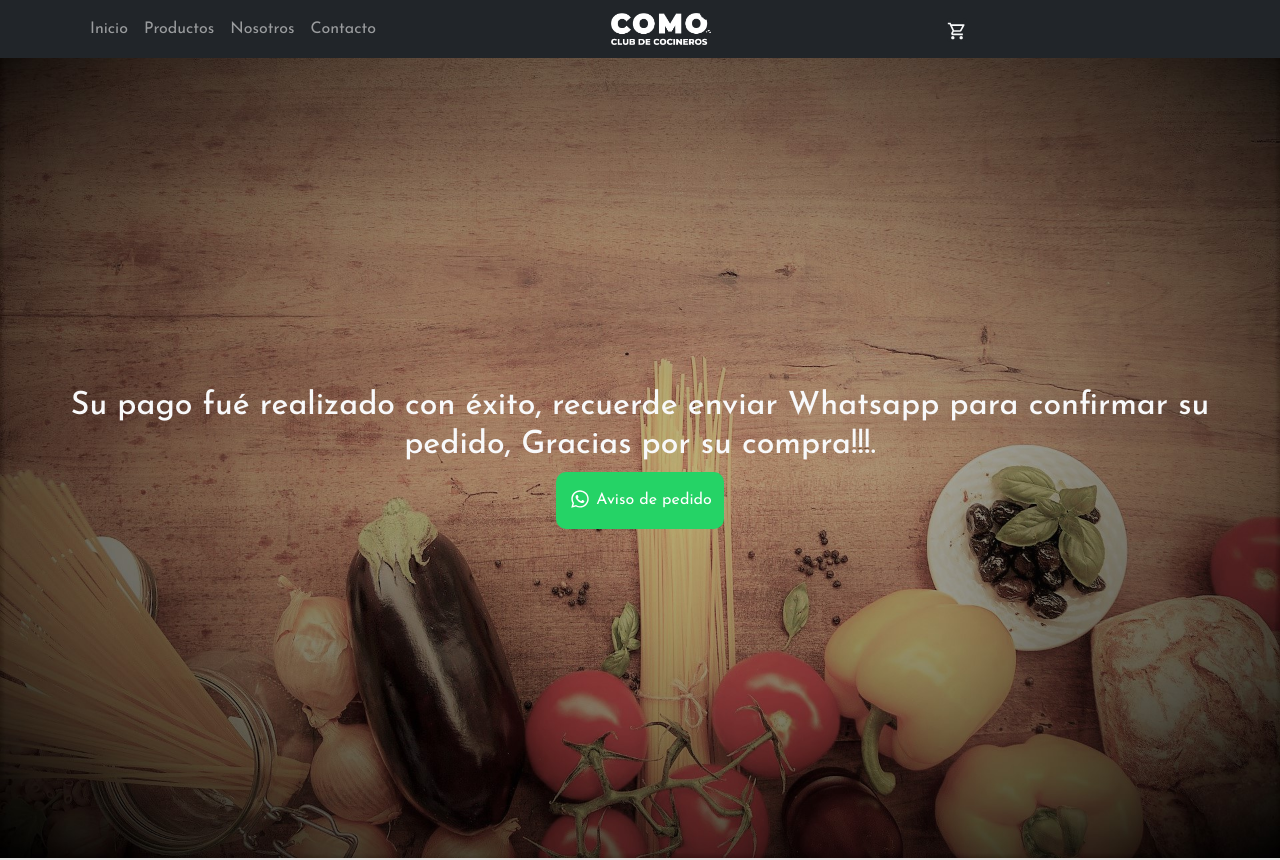
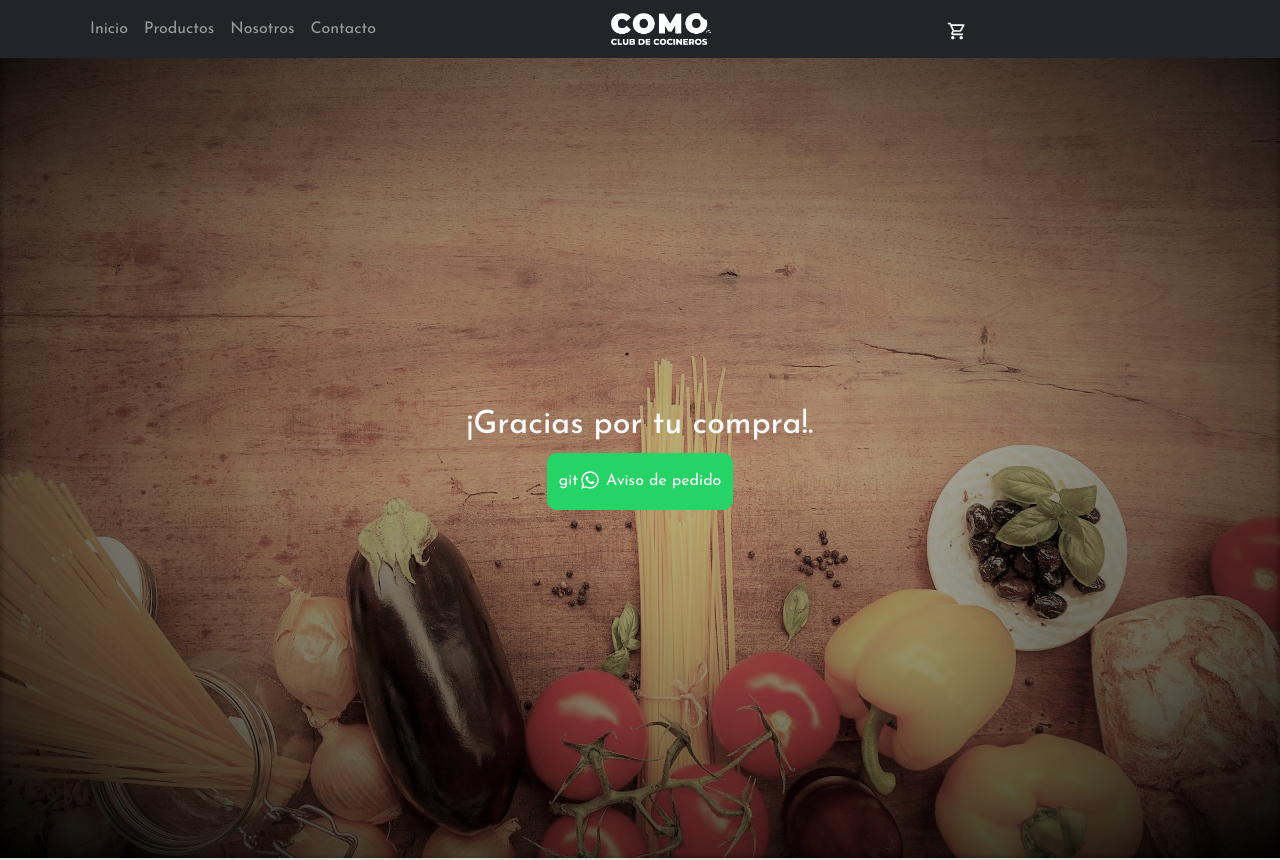
Before and after one commit to diegograssino/COMO, a React (Create React App) app: page /feedback in a window 1280 px wide. Shown: the top 860 px of the page. Built offline with nearby package versions, Linux system fonts and the light colour scheme; the HTML template or start-up script is replaced by a standard one.

Commit message:
Cambio texto de About y Feedback

```diff
--- a/src/components/About.js
+++ b/src/components/About.js
@@ -7,16 +7,16 @@ import imagen4 from '../assets/img/about4.jpg';
 import '../css/index.css';
 
 const About = () => {
-
-
-
   return (
     <Container>
       <Row>
         <Col md={12} className=" text-center aboutContainer">
-          <h1 className="tituloAbout" id="about">Nosotros</h1>
+          <h1 className="tituloAbout" id="about">
+            Nosotros
+          </h1>
           <p className="subtituloAbout">
-            Somos Ceci y Pachu. Amigos hace años. Un día nos unimos para crear este hermoso proyecto.
+            Somos COMO. Cómo? cocineros que se juntan y hacen lo que mas les gusta Como? si, vendemos lo que hacemos y
+            vas a poder comer bien. Como... digamos, como un lugar del bien, de encuentro.
           </p>
           <Container className="imagenesAbout">
             <Row>
--- a/src/components/Feedback.js
+++ b/src/components/Feedback.js
@@ -7,15 +7,19 @@ const Feedback = () => {
   return (
     <Col className=" vh-100 d-flex flex-column align-content-center justify-content-center text-center containerHome2">
       <Row>
-        <h2 className="px-5 text-light" >
-          Su pago fué realizado con éxito, recuerde enviar Whatsapp para
-          confirmar su pedido, Gracias por su compra!!!.
-        </h2>
+        <h2 className="px-5 text-light">¡Gracias por tu compra!.</h2>
       </Row>
       <Row>
         <Col xs={12} lg={4} className="t-center m-auto ">
-          <Link to={{ pathname: "https://api.whatsapp.com/send?phone=5491138499203&text=Hola%21%20Quisiera%20m%C3%A1s%20informaci%C3%B3n%20sobre%20...%20" }} target="_blank">
+          <Link
+            to={{
+              pathname:
+                'https://api.whatsapp.com/send?phone=5491138499203&text=Hola%21%20Quisiera%20m%C3%A1s%20informaci%C3%B3n%20sobre%20...%20',
+            }}
+            target="_blank"
+          >
             <Button className=" border-radius-como button-color-wp border-0 py-3">
+              git
               <FaWhatsapp className="me-1 fs-4 pb-1" />
               Aviso de pedido
             </Button>
@@ -23,7 +27,6 @@ const Feedback = () => {
         </Col>
       </Row>
     </Col>
-
   );
 };
 
```
